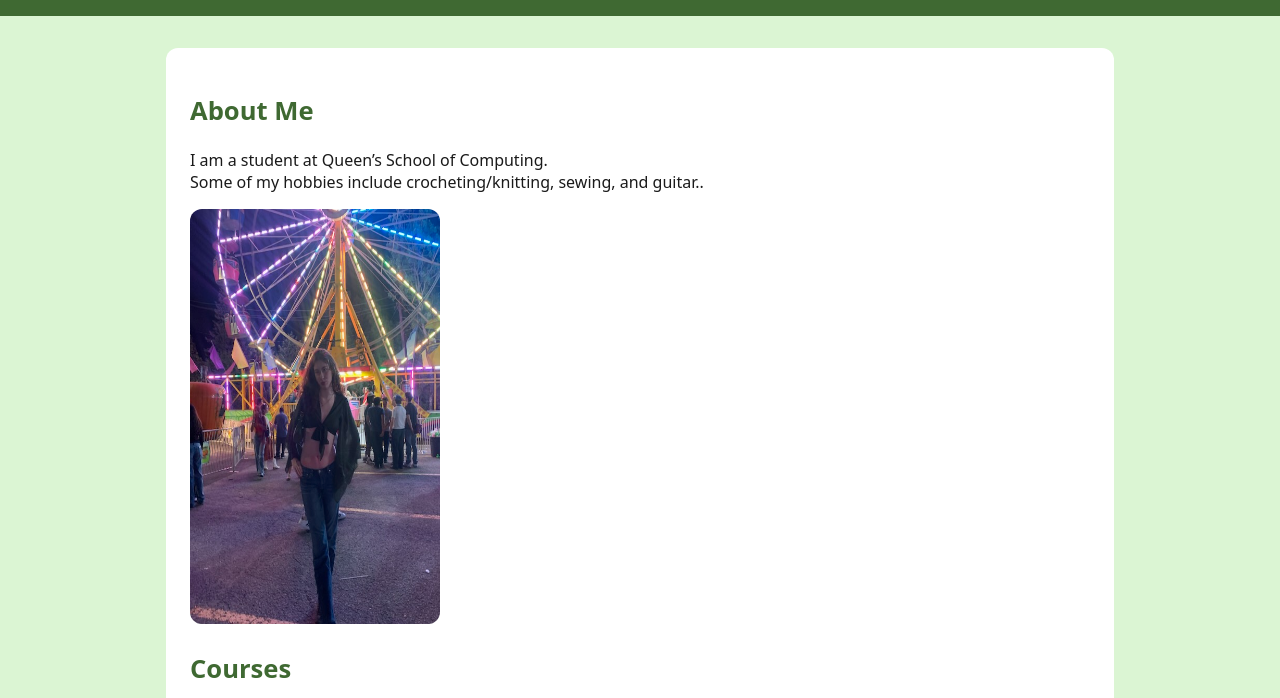
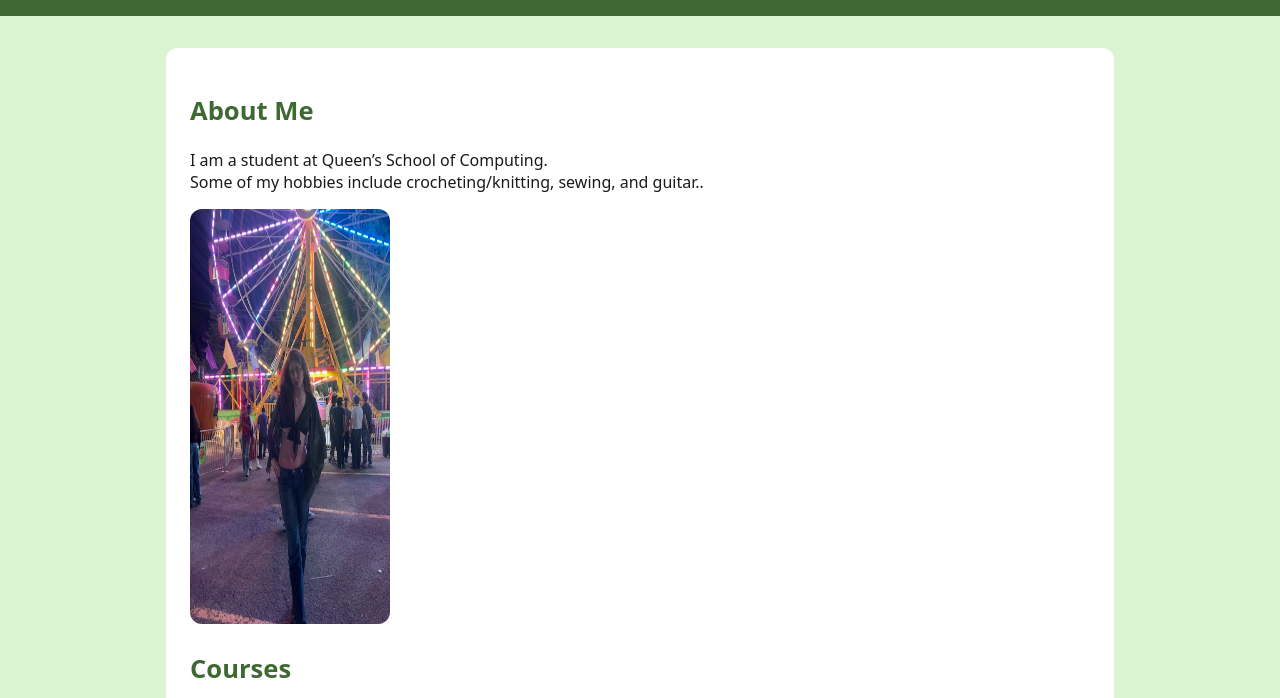
Before and after one commit to aerb7/Student-Webpage, a plain HTML site: page index.html in a window 1280 px wide. Shown: the part 102-800 px from the top of the page. Drawn offline with Linux system fonts and the light colour scheme.

Commit message:
Update index.html

```diff
--- a/index.html
+++ b/index.html
@@ -17,7 +17,7 @@
       <p>I am a student at Queen’s School of Computing. <br>Some of my hobbies include crocheting/knitting, sewing, and guitar.<!-- replace with interests -->.</p>
 
       <!-- ====== PHOTO (upload me.jpg to repo root, then update the src below) ====== -->
-      <img src="me.jpg" alt="Amanda's Portrait" width="250" height="415" />
+      <img src="me.jpg" alt="Amanda's Portrait" width="200" height="415" />
 
       <!-- ====== PROJECTS/COURSES (add or rename items to courses instead of projects) ====== -->
       <h2>Courses</h2>
```
